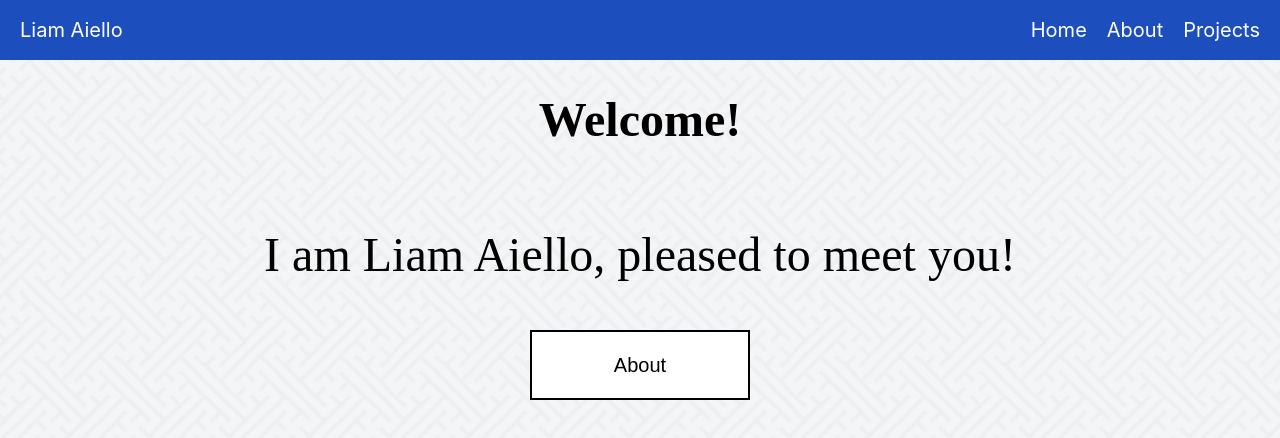
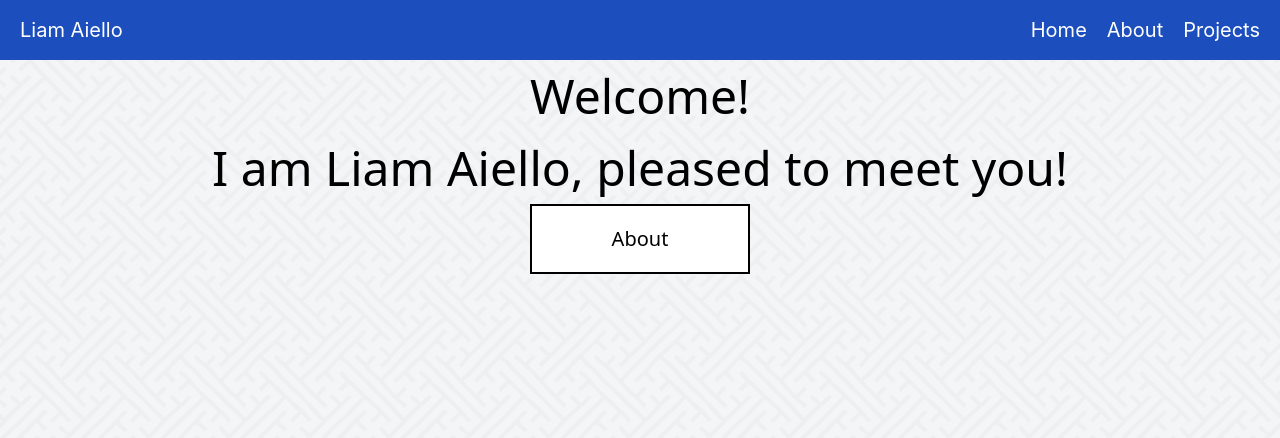
Before and after one commit to aiello99/personal_website, a Next.js app: page / in a window 1280 px wide. Shown: the top 438 px of the page. Built offline with nearby package versions, Linux system fonts and the light colour scheme.

Commit message:
Add tailwind CSS stuff to website.

```diff
--- a/package.json
+++ b/package.json
@@ -13,7 +13,10 @@
     "react-dom": "17.0.2"
   },
   "devDependencies": {
+    "autoprefixer": "^10.4.0",
     "eslint": "7.32.0",
-    "eslint-config-next": "12.0.3"
+    "eslint-config-next": "12.0.3",
+    "postcss": "^8.3.11",
+    "tailwindcss": "^2.2.19"
   }
 }
--- /dev/null
+++ b/postcss.config.js
@@ -0,0 +1,6 @@
+module.exports = {
+  plugins: {
+    tailwindcss: {},
+    autoprefixer: {},
+  },
+}
--- a/styles/globals.css
+++ b/styles/globals.css
@@ -1,3 +1,7 @@
+@tailwind base;
+@tailwind components;
+@tailwind utilities;
+
 html{
     min-height: 100%;
 }
--- /dev/null
+++ b/tailwind.config.js
@@ -0,0 +1,11 @@
+module.exports = {
+  purge: [],
+  darkMode: false, // or 'media' or 'class'
+  theme: {
+    extend: {},
+  },
+  variants: {
+    extend: {},
+  },
+  plugins: [],
+}
```
Also changed, not shown: 2 other files (tests, documents, lock files or other folders).
